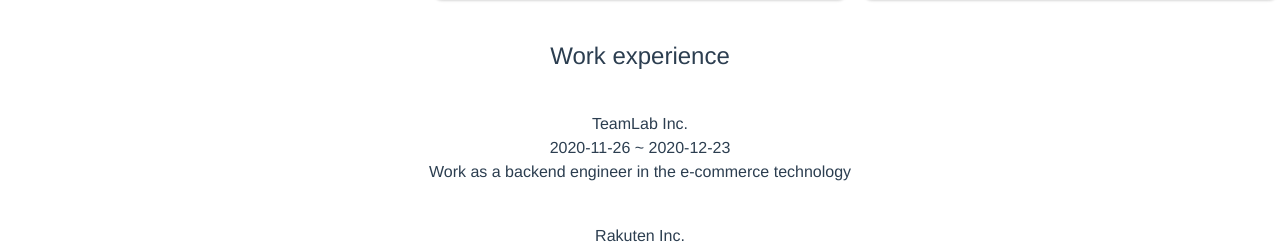
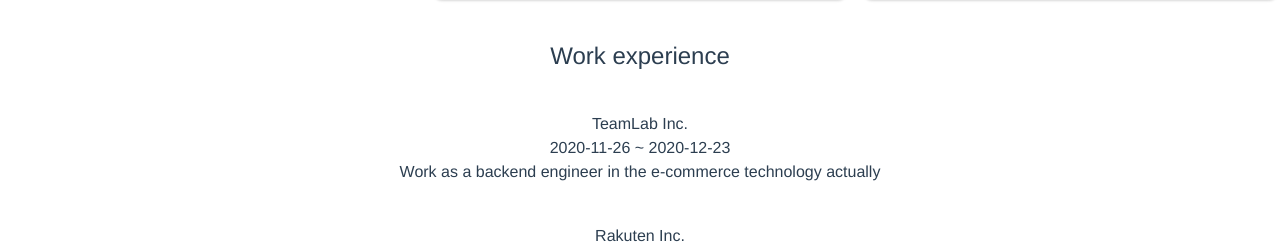
Before and after one commit to tomoyuki-hiranuma/portfolio, a Vue app: page / in a window 1280 px wide. Shown: the part 1551-1801 px from the top of the page. Built offline with nearby package versions, Linux system fonts and the light colour scheme.

Commit message:
add: todo

```diff
--- a/src/components/Skills.vue
+++ b/src/components/Skills.vue
@@ -15,12 +15,16 @@
       </div>
     </div>
     <p class="text-2xl my-10">Work experience</p>
+    <!-- 変数にしてfor文で回す -->
     <div>
+      <!-- コンポーネントに分ける -->
       <div class="my-10">
         <p class="">TeamLab Inc.</p>
         <div>
           <p>2020-11-26 ~ 2020-12-23</p>
-          <p>Work as a backend engineer in the e-commerce technology</p>
+          <p>
+            Work as a backend engineer in the e-commerce technology actually
+          </p>
         </div>
       </div>
       <div class="my-10">
```
